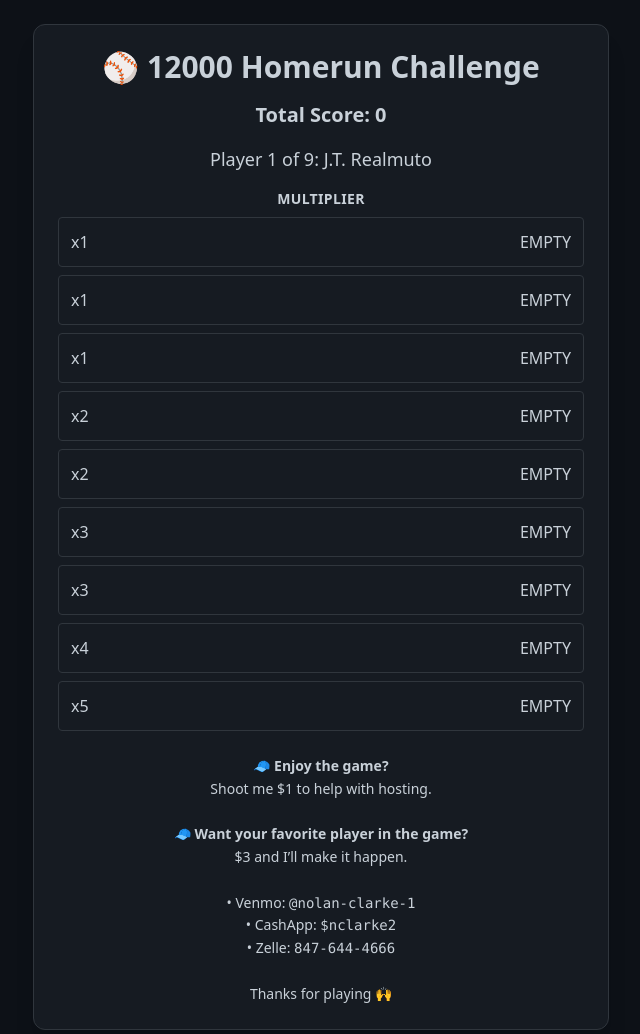
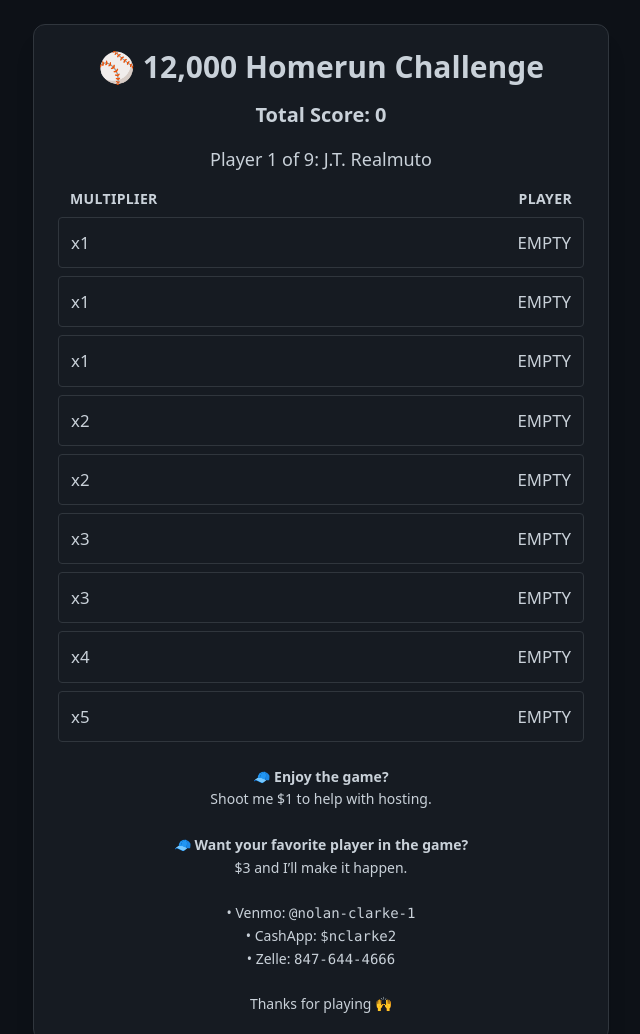
Before and after one commit to nolanclarke/HR-Game, a plain HTML site: page index.html in a window 1280 px wide. Shown: the top 1034 px of the page, without its empty margins (319-959 px from the left). Drawn offline with nearby package versions, Linux system fonts and the light colour scheme.

Commit message:
UI polish: removed checkmarks, moved multiplier label, updated title

```diff
--- a/index.html
+++ b/index.html
@@ -3,7 +3,7 @@
 <head>
   <meta charset="UTF-8" />
   <meta name="viewport" content="width=device-width, initial-scale=1.0" />
-  <title>12000 Homerun Challenge</title>
+  <title>12,000 Homerun Challenge</title>
   <script src="https://cdn.tailwindcss.com"></script>
   <script>
     tailwind.config = {
@@ -25,14 +25,16 @@
 </head>
 <body class="bg-dark-bg text-dark-text min-h-screen flex flex-col items-center justify-start p-6">
   <div class="max-w-xl w-full bg-dark-card border border-dark-border rounded-xl shadow-xl p-6">
-    <h1 class="text-3xl font-bold text-center mb-4">⚾ 12000 Homerun Challenge</h1>
+    <h1 class="text-3xl font-bold text-center mb-4">⚾ 12,000 Homerun Challenge</h1>
     <div id="score" class="text-xl font-semibold text-center mb-4">Total Score: 0</div>
     <div id="current-player" class="text-lg text-center mb-4">Loading...</div>
 
-    <div class="text-center text-sm text-dark-text mb-2 font-semibold uppercase tracking-wide">
-      Multiplier
+    <div class="grid grid-cols-2 text-sm text-dark-text mb-2 font-semibold uppercase tracking-wide px-3">
+      <span>Multiplier</span>
+      <span class="text-right">Player</span>
     </div>
-    <div id="slot-list" class="flex flex-col gap-2 mb-6"></div>
+
+    <div id="slot-list" class="flex flex-col gap-2 mb-6 text-[1.05rem]"></div>
 
     <div id="end-message" class="text-center text-lg font-semibold mt-4 whitespace-pre-line"></div>
     <button id="restart" onclick="startGame()" class="hidden mt-4 bg-blue-500 text-white px-4 py-2 rounded hover:bg-blue-600 mx-auto block">
--- a/script.js
+++ b/script.js
@@ -60,7 +60,7 @@ function renderSlots() {
   slotList.innerHTML = "";
   for (let i = 0; i < 9; i++) {
     const row = document.createElement("div");
-    row.className = `flex justify-between items-center border border-dark-border rounded p-3 cursor-pointer transition-colors duration-150 ${assigned[i] ? 'bg-dark-hover' : 'hover:bg-dark-hover'}`;
+    row.className = `flex justify-between items-center border border-dark-border rounded p-3 cursor-pointer transition-colors duration-150 text-[1.05rem] ${assigned[i] ? 'bg-dark-hover' : 'hover:bg-dark-hover'}`;
     row.onclick = () => {
       if (!assigned[i] && currentIndex < playerPool.length) assignSlot(i);
     };
@@ -70,7 +70,7 @@ function renderSlots() {
 
     const content = document.createElement("span");
     content.id = `slot-${i}`;
-    content.innerText = assigned[i] ? `✅ ${assigned[i].Player}` : "EMPTY";
+    content.innerText = assigned[i] ? `${assigned[i].Player}` : "EMPTY";
 
     row.appendChild(label);
     row.appendChild(content);
```
